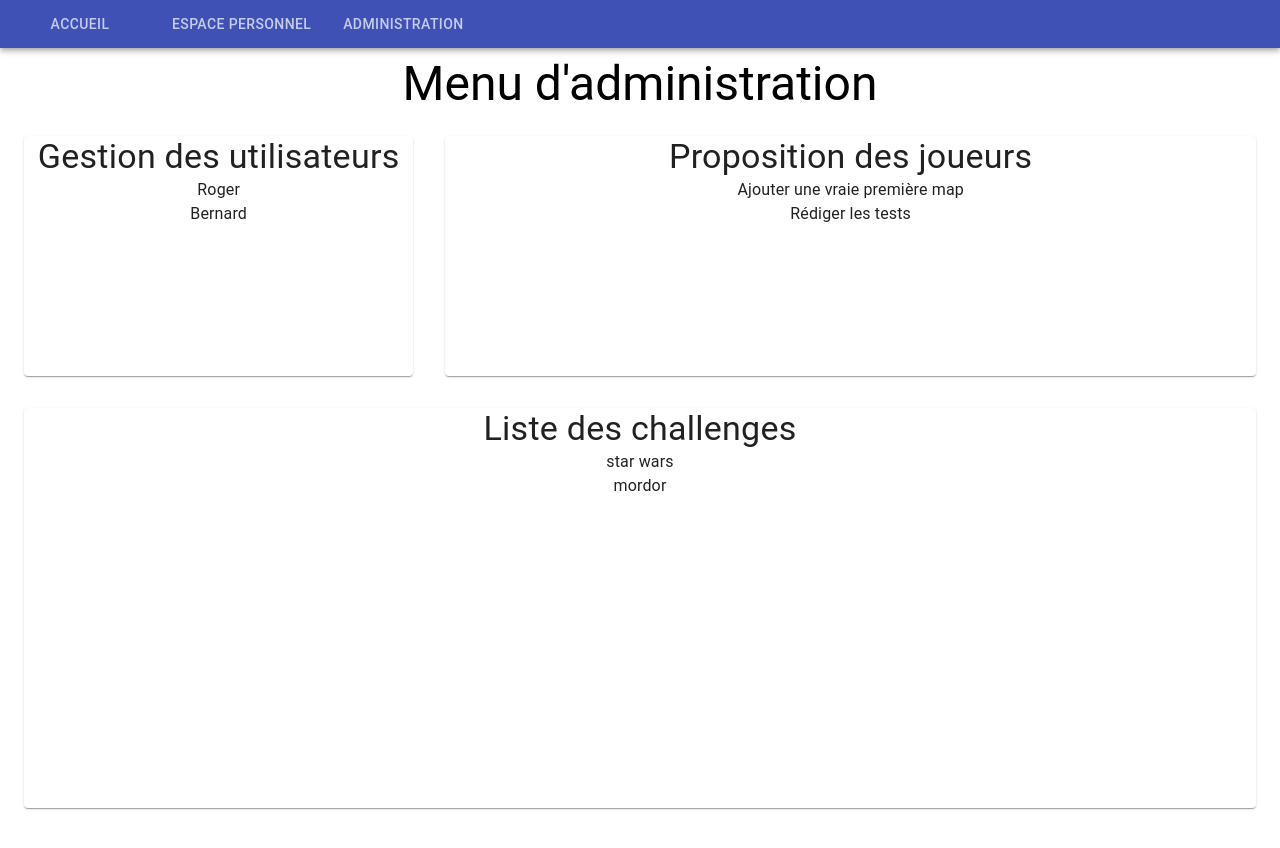
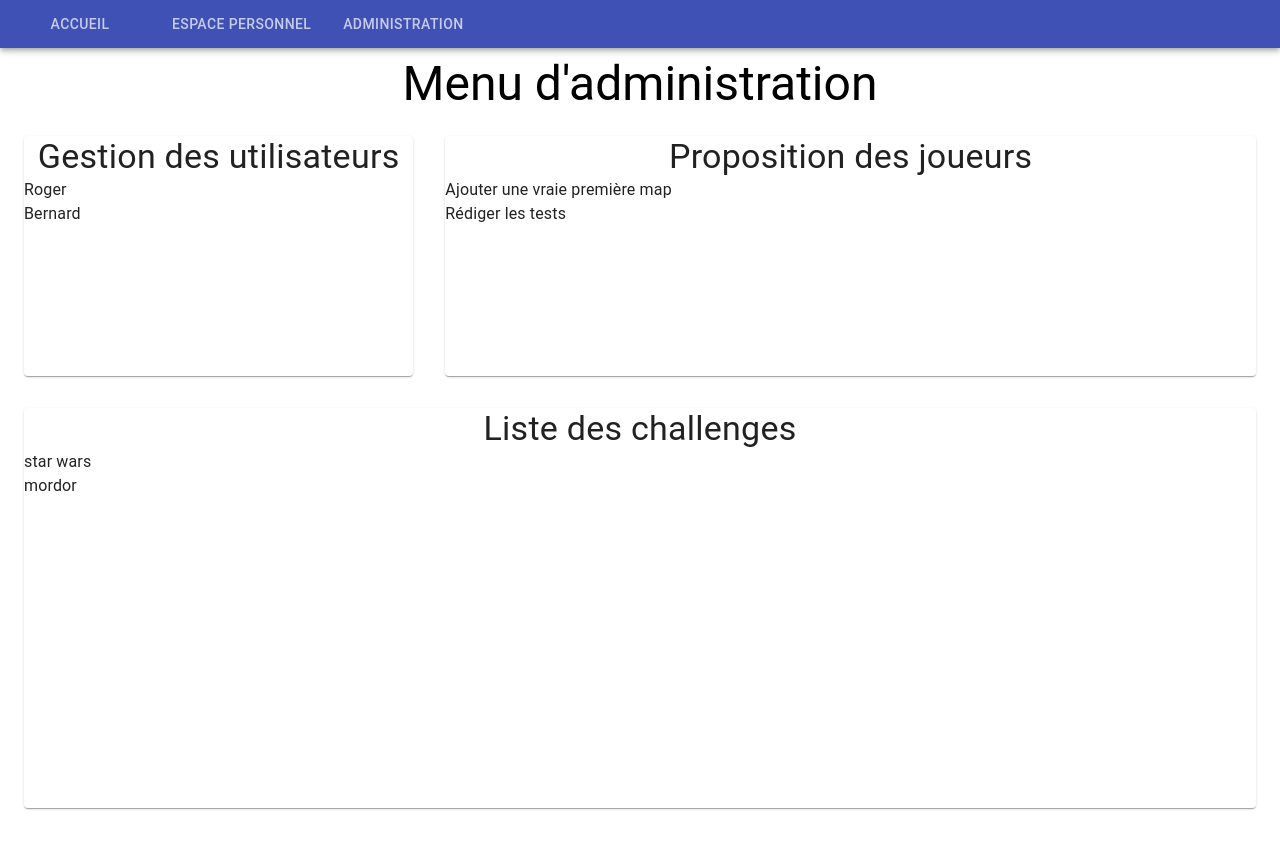
Before and after one commit to mankoty567/accrobat, a React (Create React App) app in the folder web/: page /admin in a window 1280 px wide. Built offline with nearby package versions, Linux system fonts and the light colour scheme.

Commit message:
Avancé légère adminPanel

```diff
--- a/web/src/scenes/adminPanel/AdminPanel.js
+++ b/web/src/scenes/adminPanel/AdminPanel.js
@@ -14,10 +14,10 @@ let AdminPanel = () => {
         Menu d'administration
       </Typography>
       <Grid container spacing={4} style={{ padding: '3vh' }}>
-        <Grid item xs={4}>
+        <Grid item xs={4} align="left">
           <Paper>
             <div style={{ height: '30vh' }}>
-              <Typography ography variant="h4">
+              <Typography ography variant="h4" align="center">
                 Gestion des utilisateurs
               </Typography>
               {user.map((key) => {
@@ -26,10 +26,10 @@ let AdminPanel = () => {
             </div>
           </Paper>
         </Grid>
-        <Grid item xs={8}>
+        <Grid item xs={8} align="left">
           <Paper>
             <div style={{ height: '30vh' }}>
-              <Typography variant="h4">
+              <Typography variant="h4" align="center">
                 Proposition des joueurs
               </Typography>
               {propositions.map((key) => {
@@ -38,10 +38,10 @@ let AdminPanel = () => {
             </div>
           </Paper>
         </Grid>
-        <Grid item xs={12}>
+        <Grid item xs={12} align="left">
           <Paper>
             <div style={{ height: '50vh' }}>
-              <Typography variant="h4">
+              <Typography variant="h4" align="center">
                 Liste des challenges
               </Typography>
               {challenges.map((key) => {
```
